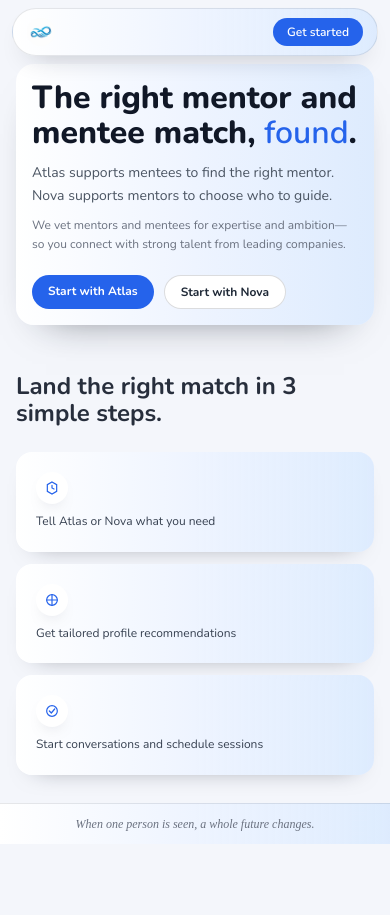
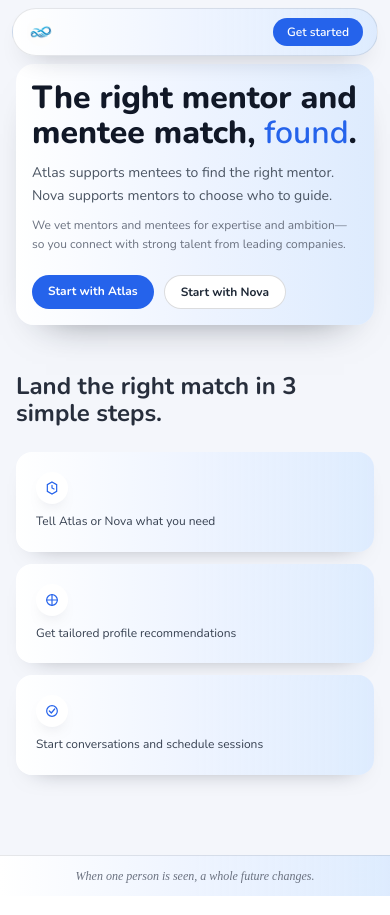
Before and after one commit to trenchsheikh/camden-connect, a Next.js app: page / in a window 390 px wide. Built offline with nearby package versions, Linux system fonts and the light colour scheme.

Commit message:
unstick footer

```diff
--- a/app/page.tsx
+++ b/app/page.tsx
@@ -103,7 +103,7 @@ export default function Home() {
 
       <main
         id="main-content"
-        className="flex-1 pb-[calc(5.75rem+env(safe-area-inset-bottom,0px))] pt-[calc(0.5rem+3.5rem+env(safe-area-inset-top,0px))] sm:pb-[calc(6.25rem+env(safe-area-inset-bottom,0px))] sm:pt-[calc(0.75rem+3.75rem+env(safe-area-inset-top,0px))] md:pb-[calc(6.75rem+env(safe-area-inset-bottom,0px))] md:pt-[calc(1rem+4.5rem+env(safe-area-inset-top,0px))]"
+        className="flex-1 pb-8 pt-[calc(0.5rem+3.5rem+env(safe-area-inset-top,0px))] sm:pb-10 sm:pt-[calc(0.75rem+3.75rem+env(safe-area-inset-top,0px))] md:pb-[calc(6.75rem+env(safe-area-inset-bottom,0px))] md:pt-[calc(1rem+4.5rem+env(safe-area-inset-top,0px))]"
       >
         <section className="mx-auto w-full max-w-[1200px] px-4 md:px-8">
           <div className="rounded-[18px] bg-gradient-to-r from-white via-[#eef4ff] to-[#dbeafe]/90 p-4 shadow-[0_20px_40px_-30px_rgba(17,24,39,0.65)] sm:p-5 md:rounded-[22px] md:p-10">
@@ -199,7 +199,7 @@ export default function Home() {
 
       </main>
 
-      <footer className="fixed inset-x-0 bottom-0 z-40 flex flex-col">
+      <footer className="relative z-40 mt-auto flex w-full flex-col md:fixed md:inset-x-0 md:bottom-0 md:mt-0">
         <div className="border-t border-[#111827]/10 bg-gradient-to-r from-white via-[#eef4ff] to-[#dbeafe]/90 backdrop-blur-sm">
           <div className="mx-auto flex w-full max-w-[1200px] items-center justify-center px-4 py-3 text-xs sm:px-5 sm:py-4 sm:text-sm md:px-8">
             <p className="text-center font-['Times_New_Roman'] italic text-[#6b7280]">When one person is seen, a whole future changes.</p>
```
